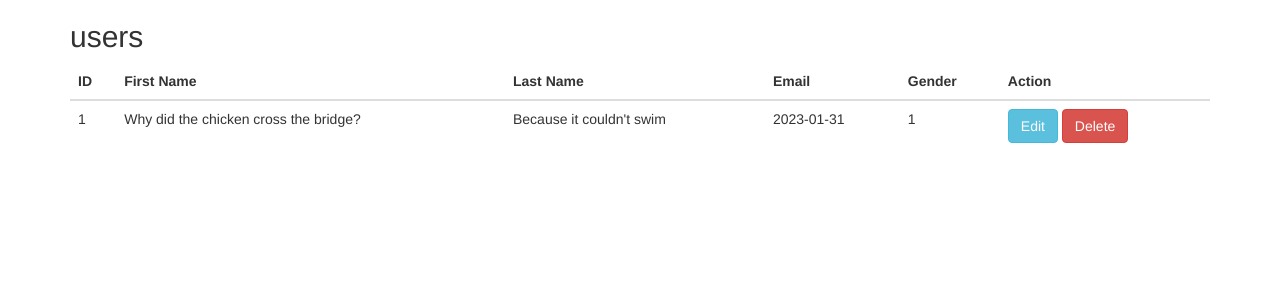
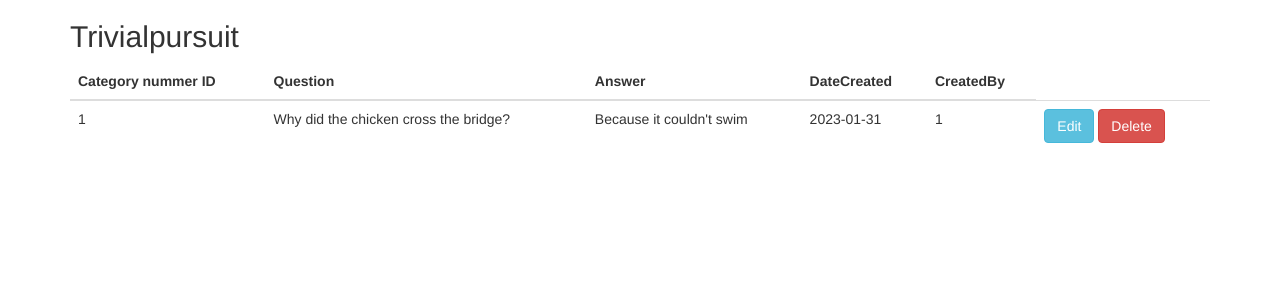
Before and after one commit to AARHUS-TECH/Trivial-Persuit, a PHP site: page /view.php in a window 1280 px wide. Shown: the top 300 px of the page. Run offline with PHP 8.4, Linux system fonts and the light colour scheme; data comes from the database, SQL or seed files in the repository.

Commit message:
sql træk & html tag names

```diff
--- a/view.php
+++ b/view.php
@@ -24,7 +24,7 @@
 
     <div class="container">
 
-        <h2>users</h2>
+        <h2>Trivialpursuit</h2>
 
 <table class="table">
 
@@ -32,17 +32,15 @@
 
         <tr>
 
-        <th>ID</th>
+        <th>Category nummer ID</>
 
-        <th>First Name</th>
+        <th>Question</th>
 
-        <th>Last Name</th>
+        <th>Answer</th>
 
-        <th>Email</th>
+        <th>DateCreated</th>
 
-        <th>Gender</th>
-
-        <th>Action</th>
+        <th>CreatedBy</th>
 
     </tr>
 
```
